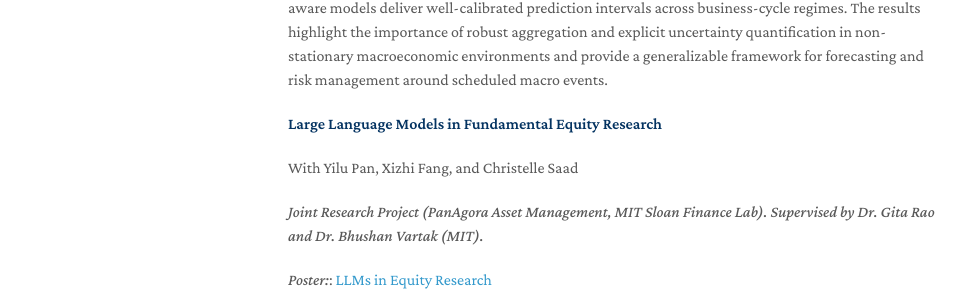
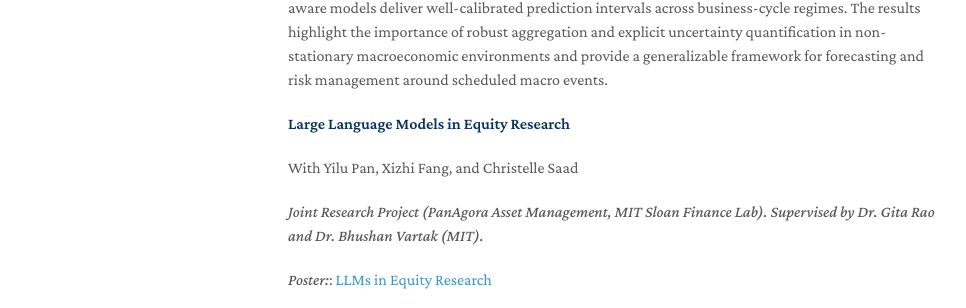
Before and after one commit to nicwjh/nicwjh.github.io, a Jekyll site: the page built from index.md, in a window 1280 px wide and 1400 px high, scrolled down 761 px. Shown: the part 1029-1337 px from the top of the window, without its empty margins (182-1148 px from the left). Built offline with Jekyll 4.4.1, drawn with Linux system fonts in a browser that asks for light colours; a style sheet for code colours, icons or effects is not loaded; our own code applies the rules of GitHub Pages for plain Markdown files; some of the changed text lies outside the part shown.

Commit message:
Nit index.md

```diff
--- a/index.md
+++ b/index.md
@@ -59,7 +59,7 @@ This project develops a fully out-of-sample forecasting framework for U.S. Non-F
 
 The approach combines adaptive forecast-combination methods—including inverse-error weighting, exponentially weighted schemes, multiplicative weights updates, and Bayesian model averaging—with distributional modeling using Student-t, Gaussian mixture, and t-GARCH specifications. Empirically, ensemble forecasts improve directional accuracy relative to consensus, while uncertainty-aware models deliver well-calibrated prediction intervals across business-cycle regimes. The results highlight the importance of robust aggregation and explicit uncertainty quantification in non-stationary macroeconomic environments and provide a generalizable framework for forecasting and risk management around scheduled macro events.
 
-#### Large Language Models in Fundamental Equity Research
+#### Large Language Models in Equity Research
 With Yilu Pan, Xizhi Fang, and Christelle Saad
 
 *Joint Research Project (PanAgora Asset Management, MIT Sloan Finance Lab). Supervised by Dr. Gita Rao and Dr. Bhushan Vartak (MIT).*
```
Also changed, not shown: other parts of index.md (+1 -1 lines).
